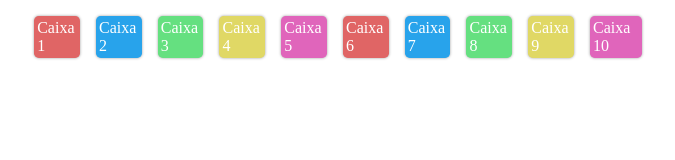
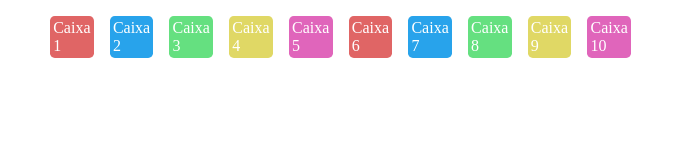
Before and after one commit to LukasNatanael/praticas, a plain HTML site: page horizontal-bar/index.html in a window 1280 px wide. Shown: the whole page, without its empty margins (302-977 px from the left). Drawn offline with Linux system fonts and the light colour scheme.

Commit message:
Update index.html

```diff
--- a/horizontal-bar/index.html
+++ b/horizontal-bar/index.html
@@ -21,19 +21,19 @@
             color: white;
             justify-content: space-around;
             padding: 1em;
-            width: 38em;
+            width: 36em;
             margin: auto;
             /* flex-wrap: wrap; */
-            overflow-x: auto;
+            /* overflow-x: auto; */
+            overflow: hidden;
             transition: all .3s;
-
         }
 
         .icone {
             border-radius: 0.3em;
             padding: 0.2em;
             cursor: pointer;
-            box-shadow: 0px 0px 3px rgba(0, 0, 0, 0.39);
+            /* box-shadow: 0px 0px 3px rgba(0, 0, 0, 0.39); */
             transition: all .3s;
 
         }
@@ -43,7 +43,7 @@
             transform: scale(1.2);
             width: 4em;
             justify-content: center;
-            /* gap: 1.5em; */
+            row-gap: 10em;
             text-align: center;
             transition: all .3s;
 
```
